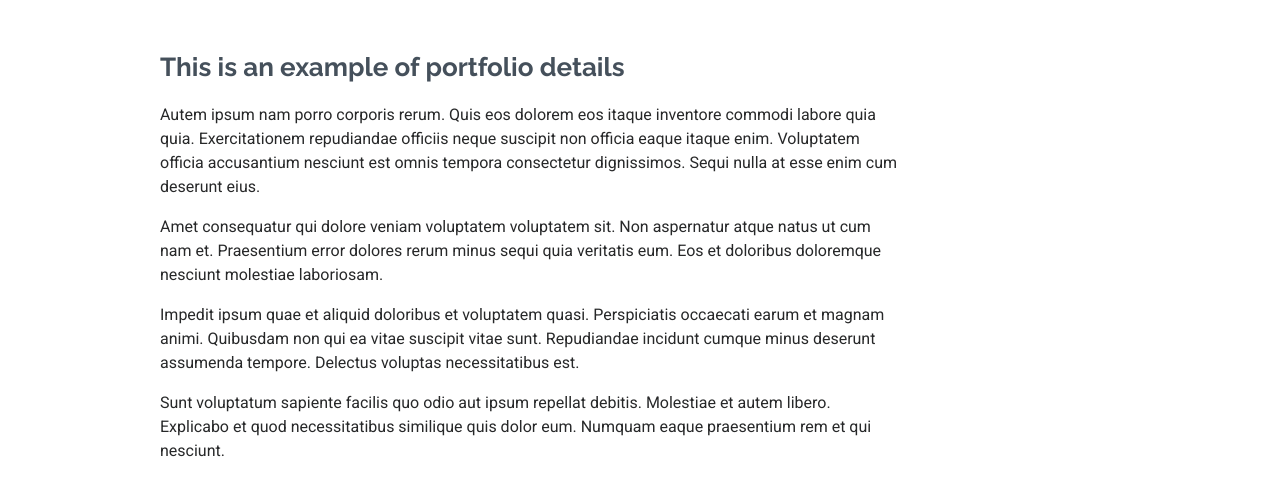
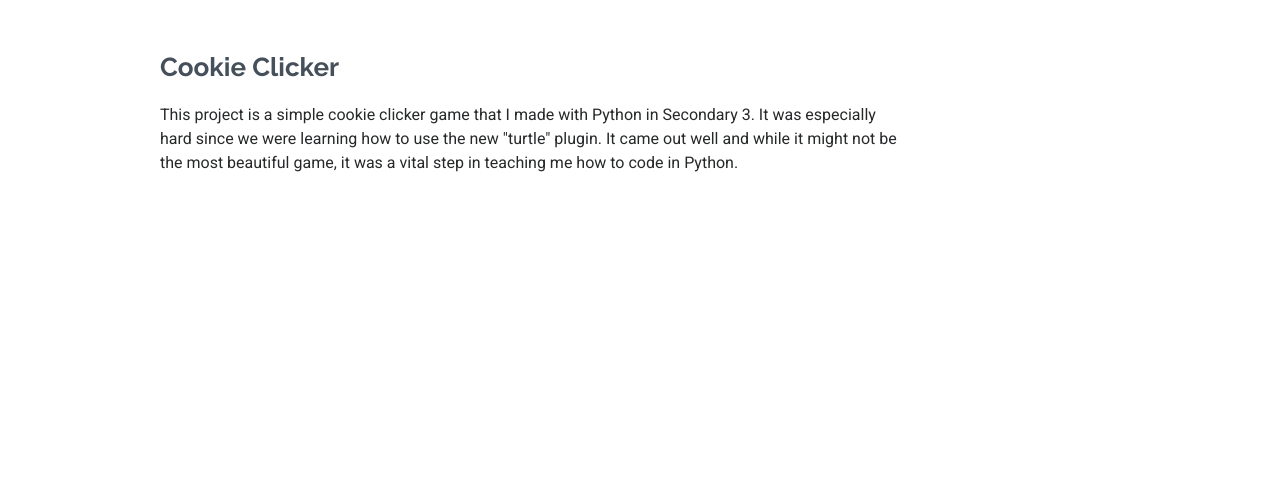
Before and after one commit to zazu1000/zazu1000.github.io, a plain HTML site: page portfolio-details.html in a window 1280 px wide. Shown: the part 528-1024 px from the top of the page. After the commit the page ends 800 px from the top, so only its background shows below. Drawn offline with Linux system fonts and the light colour scheme.

Commit message:
Update portfolio-details.html

```diff
--- a/portfolio-details.html
+++ b/portfolio-details.html
@@ -104,19 +104,9 @@
 
           <div class="col-lg-8" data-aos="fade-up">
             <div class="portfolio-description">
-              <h2>This is an example of portfolio details</h2>
+              <h2>Cookie Clicker</h2>
               <p>
-                Autem ipsum nam porro corporis rerum. Quis eos dolorem eos itaque inventore commodi labore quia quia. Exercitationem repudiandae officiis neque suscipit non officia eaque itaque enim. Voluptatem officia accusantium nesciunt est omnis tempora consectetur dignissimos. Sequi nulla at esse enim cum deserunt eius.
-              </p>
-              <p>
-                Amet consequatur qui dolore veniam voluptatem voluptatem sit. Non aspernatur atque natus ut cum nam et. Praesentium error dolores rerum minus sequi quia veritatis eum. Eos et doloribus doloremque nesciunt molestiae laboriosam.
-              </p>
-              <p>
-                Impedit ipsum quae et aliquid doloribus et voluptatem quasi. Perspiciatis occaecati earum et magnam animi. Quibusdam non qui ea vitae suscipit vitae sunt. Repudiandae incidunt cumque minus deserunt assumenda tempore. Delectus voluptas necessitatibus est.
-              </p>
-
-              <p>
-                Sunt voluptatum sapiente facilis quo odio aut ipsum repellat debitis. Molestiae et autem libero. Explicabo et quod necessitatibus similique quis dolor eum. Numquam eaque praesentium rem et qui nesciunt.
+                This project is a simple cookie clicker game that I made with Python in Secondary 3. It was especially hard since we were learning how to use the new "turtle" plugin. It came out well and while it might not be the most beautiful game, it was a vital step in teaching me how to code in Python.
               </p>
 
             </div>
```
